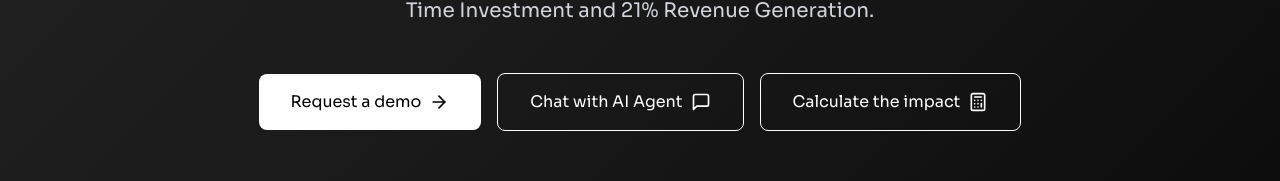
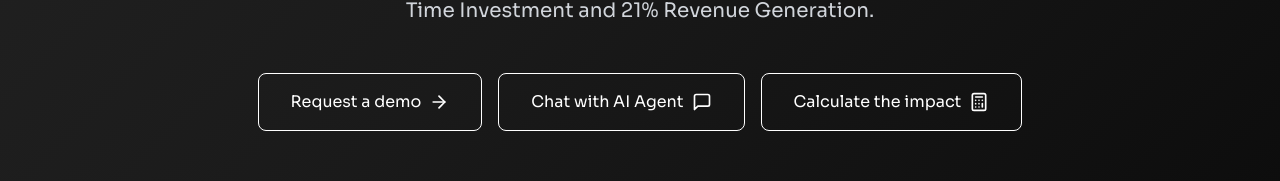
Before and after one commit to afelipeg/ODA-LandingV6, a React (Vite) app: page / in a window 1280 px wide. Shown: the part 411-592 px from the top of the page. Built offline with nearby package versions, Linux system fonts and the light colour scheme.

Commit message:
Update Hero.tsx
Fix CSS boton del demo para que quede igual a los otros 2

```diff
--- a/src/components/Hero.tsx
+++ b/src/components/Hero.tsx
@@ -44,7 +44,7 @@ function Hero() {
         <div className="flex flex-col sm:flex-row items-center justify-center gap-4">
           <button
             onClick={() => scrollToSection('beta')}
-            className="flex items-center px-8 py-4 bg-white text-black rounded-lg hover:bg-gray-100 transition-colors"
+            className="flex items-center px-8 py-4 border border-white text-white rounded-lg hover:bg-white/10 transition-colors"
           >
             Request a demo
             <ArrowRight className="ml-2 h-5 w-5" />
```
